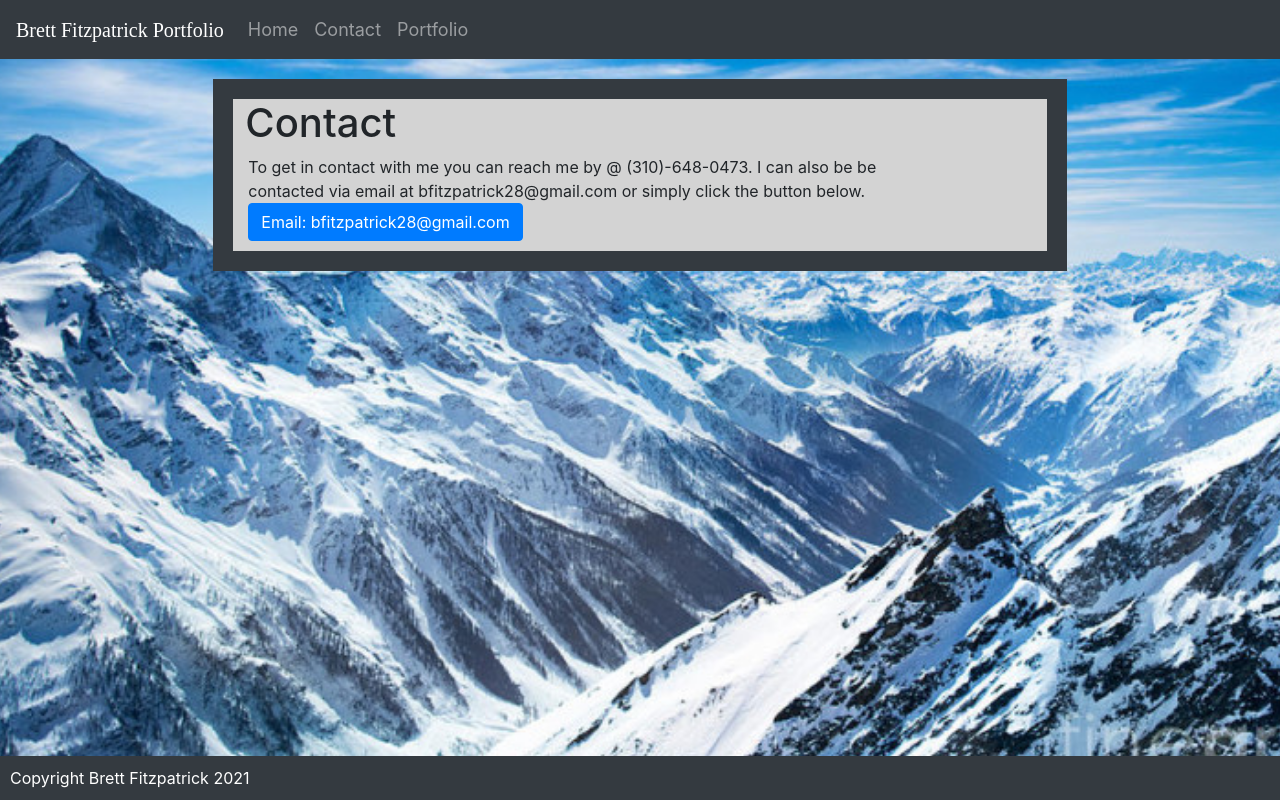
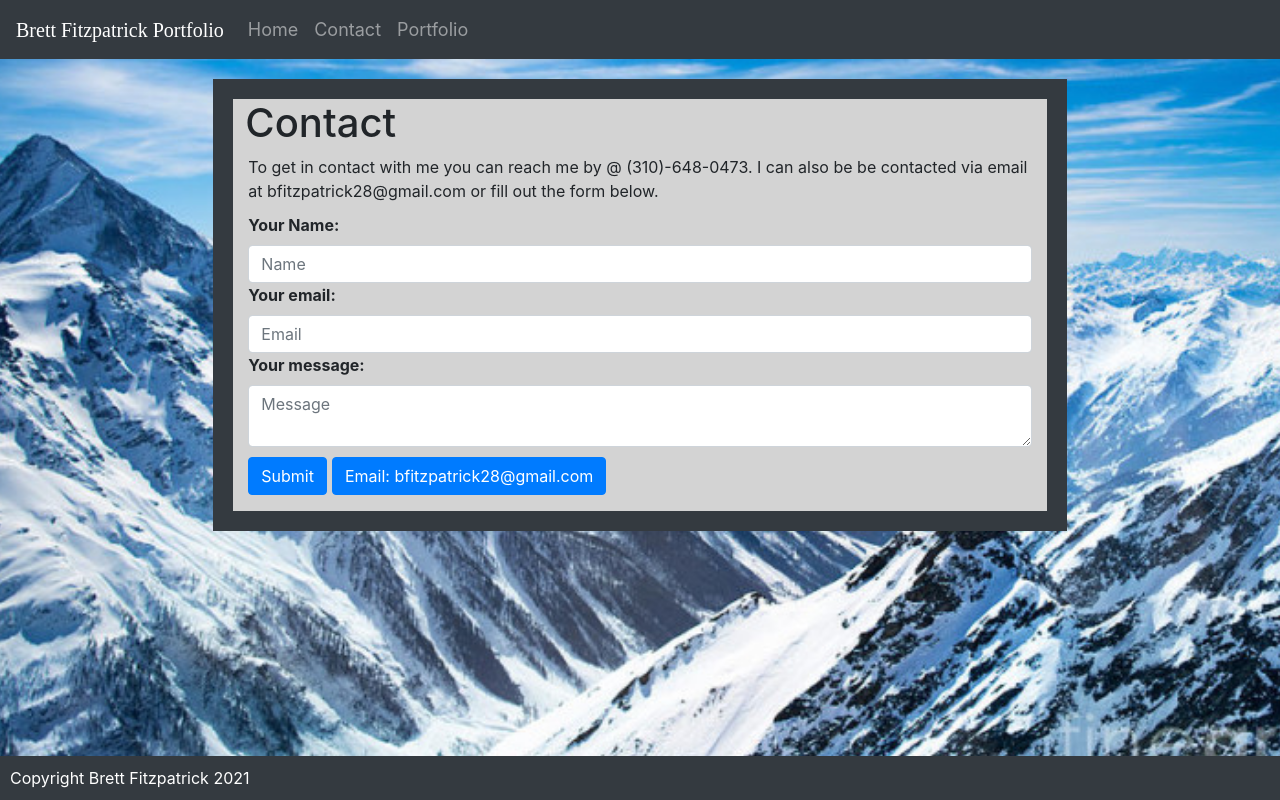
Before and after one commit to fitzpatb/React-Portfolio-2.0, a React (Create React App) app in the folder project/: page /contact in a window 1280 px wide. Built offline with nearby package versions, Linux system fonts and the light colour scheme.

Commit message:
updated full contact and about

```diff
--- a/project/src/index.css
+++ b/project/src/index.css
@@ -83,7 +83,16 @@ footer {
 }
 
 .btn {
-  margin-bottom: 10px;;
+  margin-top: 10px;
+  margin-right: 5px;
+}
+
+form {
+  margin-top: 10px;
+}
+
+label {
+  font-weight: bold;
 }
 
 /* portfolio page */
@@ -126,3 +135,8 @@ a, a:hover {
   color: white;
   text-decoration: none;
 }
+
+#link {
+  color: black;
+  text-shadow: 2px 1px white;
+}
--- a/project/src/pages/Contact.js
+++ b/project/src/pages/Contact.js
@@ -1,4 +1,5 @@
 import React from "react";
+import "bootstrap/dist/js/bootstrap.min.js";
 
 function Contact() {
   return (
@@ -8,11 +9,23 @@ function Contact() {
           <h1>Contact</h1>
         </div>
         <div className="row">
-          <div className="col-10">
-            To get in contact with me you can reach me by @ (310)-648-0473. I can also be be contacted via email at bfitzpatrick28@gmail.com or simply click the button below.
-            <form action="mailto:bfitzpatrick28@gamil.com" method="POST" enctype="multipart/form-data" name="EmailForm">
-              <button type="submit" className="btn btn-primary">Email: bfitzpatrick28@gmail.com</button>
+          <div className="col-12">
+            To get in contact with me you can reach me by @ (310)-648-0473. I can also be be contacted via email at bfitzpatrick28@gmail.com or fill out the form below.
+            <form
+              action="https://formspree.io/f/xbjqarlq"
+              method="POST"
+              className="form-group"
+            >
+              <label htmlFor="Name">Your Name: </label>
+              <input type="text" name="Name" className="form-control" id="Name" placeholder="Name" required/>
+              <label htmlFor="inputEmail4">Your email: </label>
+              <input type="email" name="_replyto" className="form-control" id="inputEmail4" placeholder="Email" required/>
+              <label htmlFor="Message">Your message: </label>
+              <textarea name="message" className="form-control" id="Message" placeholder="Message" required></textarea>
+              <button type="submit" className="btn btn-primary">Submit</button>
+              <button className="btn btn-primary" ><a href="mailto:name@email.com">Email: bfitzpatrick28@gmail.com</a></button>
             </form>
+
           </div>
         </div>
       </div>
--- a/project/src/pages/Home.js
+++ b/project/src/pages/Home.js
@@ -13,7 +13,7 @@ function Home() {
           <div className="col-12">
             <img className="about" src="images/me.jpeg" alt="Brett Fitzpatrick" width="250px" height="250px" />
             <p>
-              My name is Brett Fitzpatrick. I have recently found a passion for technology, computers and coding. I used to be in sales and slowly found out that sales was simply not for me. I have been coding since around July and since then I have built a basic level knowledge of HTML, CSS and JavaScript. I really enjoy getting to be creative and solve problems and I have found that learning how to code fits my personality and lifestyle. I look forward to expanding my knowledge and becoming a pro with HTML, CSS and Javascript.
+              My name is Brett Fitzpatrick. I have recently found a passion for technology, computers and coding. Following years in  sales, I slowly found out that sales was simply not for me. honing my skills in everything to do with Full Stack Web Development since July 2020 and since then I have built a vast knowledge and skill with HTML, CSS and JavaScript. I really enjoy getting to be creative and solve problems and I have found that learning how to code fits my personality and lifestyle. Through my journey I have learned a number of tools,languages, and databases from Bootstrap, Heroku, React, Handlebars, MySQL and MongoDB.
             </p>
           </div>
         </div>
@@ -25,7 +25,7 @@ function Home() {
             <img className="family" src="images/Family.png" alt="Me and my family" width="250px" height="250px" />
 
             <p>
-              I attended Chadwick Prepatory School in Palos Verdes, CA for my high school career. From there I choose to attend Purdue University in Indiana where I graduated with a degree in Mass Communications and a minor in Management. After working various jobs as a Lift Operator at Vail Resorts, Management Assistant at Enterprise, and a Business Development Representative at Granicus I decdided to pursue a career in front end development.
+              I attended Chadwick Prepatory School in Palos Verdes, CA for my high school career. From there I choose to attend Purdue University in Indiana where I graduated with a degree in Mass Communications and a minor in Management. After working various jobs as a Lift Operator at Vail Resorts, Management Assistant at Enterprise, and a Business Development Representative at Granicus I decdided to pursue a career in front end development. I went on to receive a Certificate in Full Stack Web Development from The University of Denver.
             </p>
           </div>
         </div>
@@ -35,9 +35,10 @@ function Home() {
           </div>
           <div className="col-12">
             <ul>
-              <li><a href="https://www.facebook.com/brett.fitzpatrick.714/">Facebook</a></li>
-              <li><a href="https://www.linkedin.com/in/brettfitzpatrick/">Linkedin</a></li>
-              <li><a href="https://github.com/fitzpatb">GitHub</a></li>
+              <li><a id="link" href="https://www.facebook.com/brett.fitzpatrick.714/">Facebook</a></li>
+              <li><a id="link" href="https://www.linkedin.com/in/brettfitzpatrick/">Linkedin</a></li>
+              <li><a id="link" href="https://github.com/fitzpatb">GitHub</a></li>
+              <li><a id="link" href="https://docs.google.com/document/d/1m256ytscVw7MSSNsF6eAH2EbwYD-baRgxlHhgUFkk4E/edit?usp=sharing">Resumé</a></li>
             </ul>
           </div>
         </div>
```
